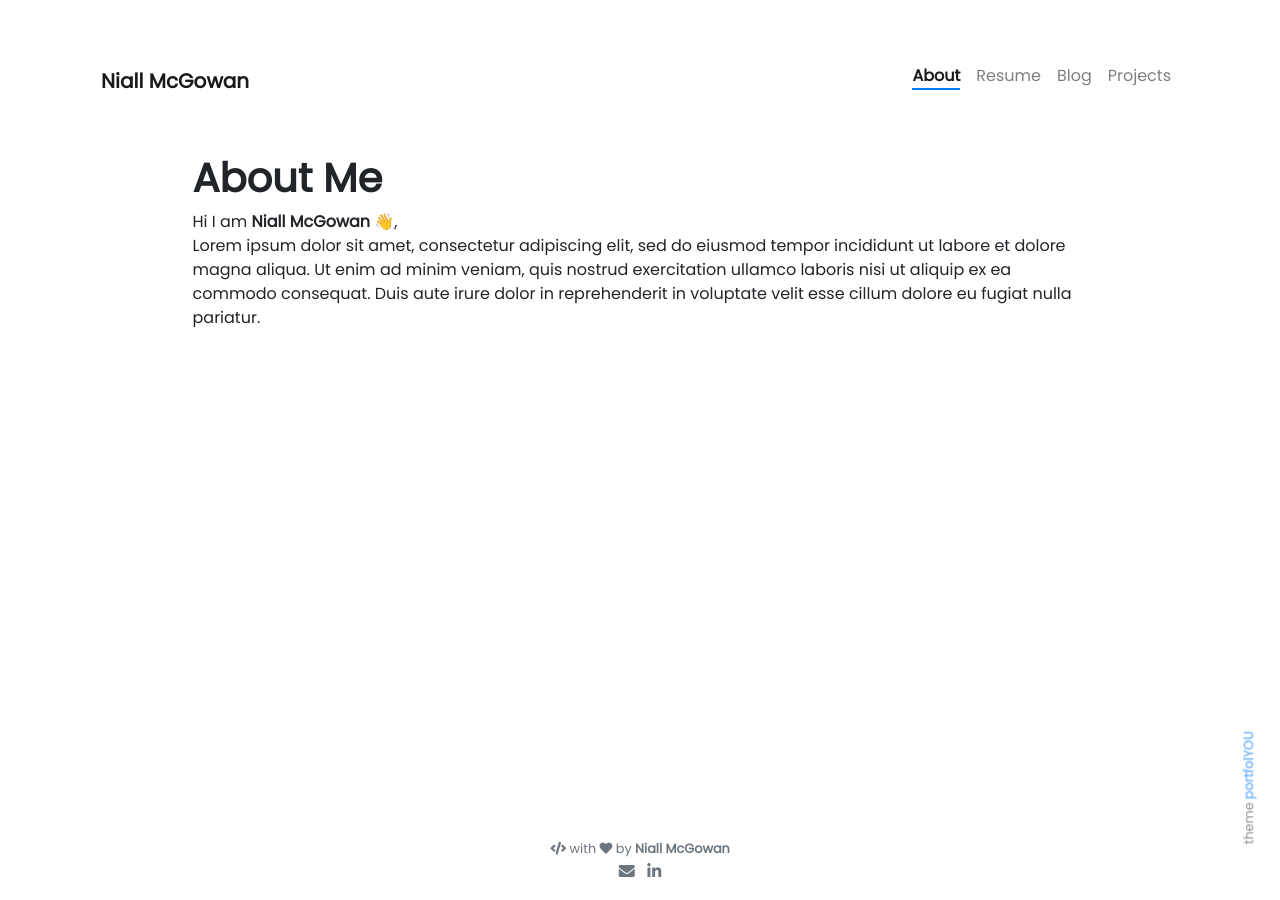
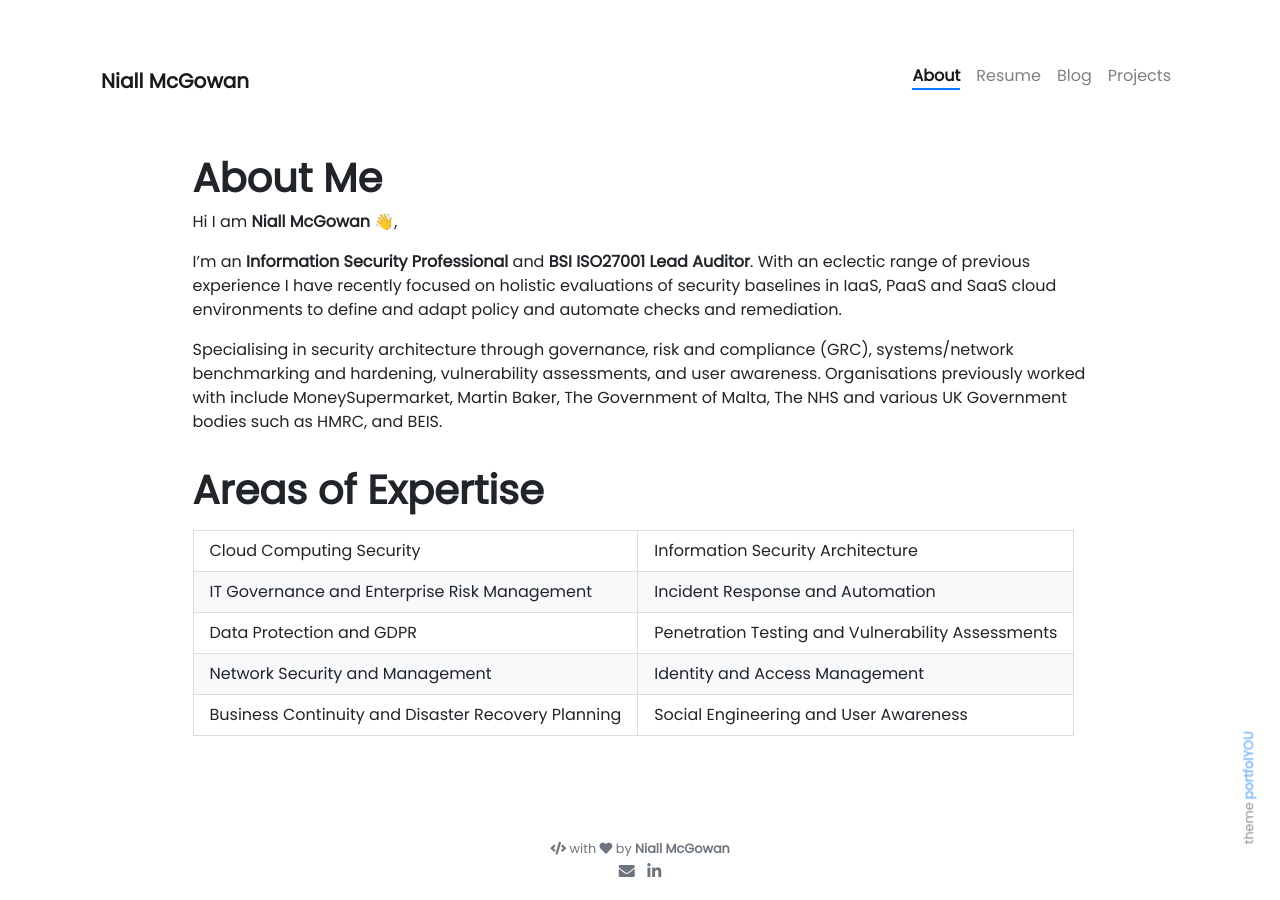
Before and after one commit to niall-mcgowan/niall-mcgowan.github.io, a Jekyll site: the page built from pages/about.md, in a window 1280 px wide. Built offline with Jekyll 4.4.1, drawn with Linux system fonts in a browser that asks for light colours; nearby versions of some CDN libraries; emoji names are drawn with the system emoji font.

Commit message:
Update about.md

```diff
--- a/pages/about.md
+++ b/pages/about.md
@@ -8,4 +8,15 @@ weight: 1
 # **About Me**
 
 Hi I am **{{ site.author.name }}** :wave:,<br>
-Lorem ipsum dolor sit amet, consectetur adipiscing elit, sed do eiusmod tempor incididunt ut labore et dolore magna aliqua. Ut enim ad minim veniam, quis nostrud exercitation ullamco laboris nisi ut aliquip ex ea commodo consequat. Duis aute irure dolor in reprehenderit in voluptate velit esse cillum dolore eu fugiat nulla pariatur.
+
+I'm an **Information Security Professional** and **BSI ISO27001 Lead Auditor**. With an eclectic range of previous experience I have recently focused on holistic evaluations of security baselines in IaaS, PaaS and SaaS cloud environments to define and adapt policy and automate checks and remediation.
+
+Specialising in security architecture through governance, risk and compliance (GRC), systems/network benchmarking and hardening, vulnerability assessments, and user awareness. Organisations previously worked with include MoneySupermarket, Martin Baker, The Government of Malta, The NHS and various UK Government bodies such as HMRC, and BEIS.
+
+# **Areas of Expertise**
+
+| Cloud Computing Security                           	| Information Security Architecture                 	|
+| IT Governance and Enterprise Risk Management       	| Incident Response and Automation                  	|
+| Data Protection and GDPR                           	| Penetration Testing and Vulnerability Assessments 	|
+| Network Security and Management                    	| Identity and Access Management                    	|
+| Business Continuity and Disaster Recovery Planning 	| Social Engineering and User Awareness             	|
```
